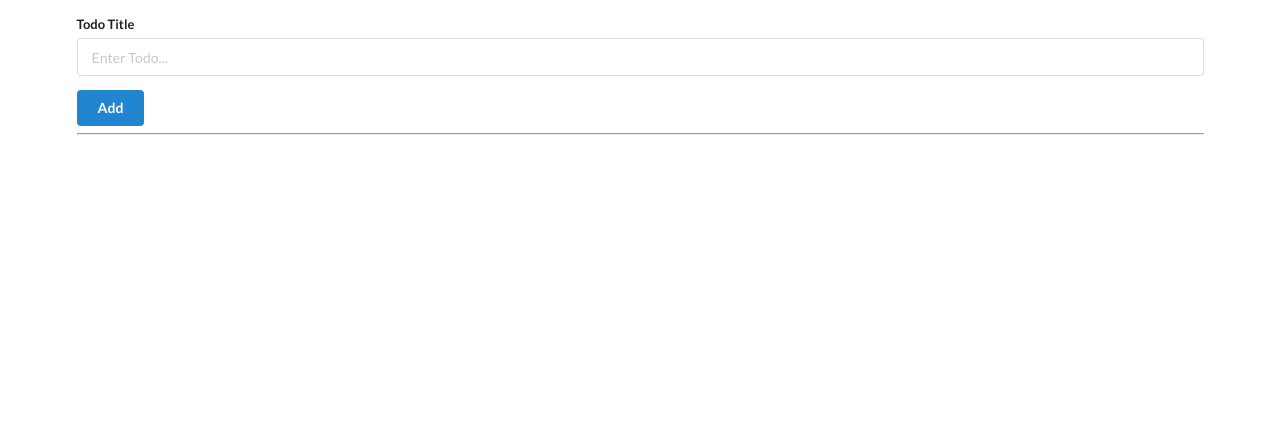
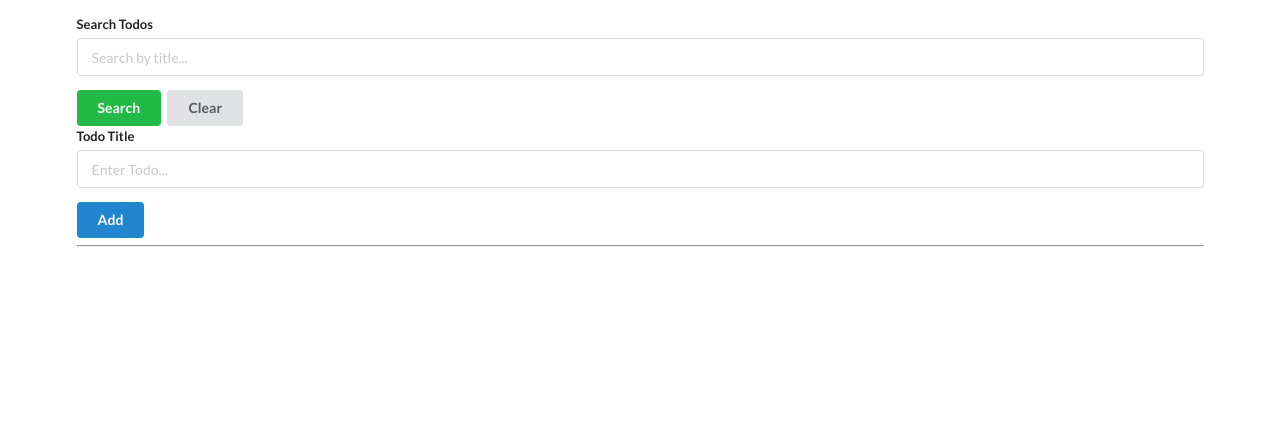
Before and after one commit to Jiackary/AWS_Module_6_assessment, a Flask app: template templates/base.html in a window 1280 px wide. Shown: the part 82-528 px from the top of the page. Run offline with Flask 3, Linux system fonts and the light colour scheme; the template is opened without the code that fills it, so the values that code supplies are empty.

Commit message:
Adds search bar functionality

```diff
--- a/app.py
+++ b/app.py
@@ -28,10 +28,16 @@ def home():
             todo.create_table(read_capacity_units=1, write_capacity_units=1, wait=True)
             print("Table created successfully")
 
+        search_query = request.args.get('search', '').strip()
         todo_list = list(todo.scan())
+
+
+        if search_query:
+            todo_list = [t for t in todo_list if search_query.lower() in t.title.lower()]
+
         response = s3_client.get_object(Bucket=bucket, Key="base.html")
         html_template = response['Body'].read().decode('utf-8')
-        return render_template_string(html_template, todo_list=todo_list)
+        return render_template_string(html_template, todo_list=todo_list, search_query=search_query)
     except Exception as e:
         print(f"Error: {e}")
         return f"Error: {e}", 500
--- a/templates/base.html
+++ b/templates/base.html
@@ -1,19 +1,23 @@
 <!DOCTYPE html>
 <html lang="en">
-
 <head>
     <meta charset="UTF-8">
     <meta name="viewport" content="width=device-width, initial-scale=1.0">
     <title>Todo App</title>
-
     <link rel="stylesheet" href="https://cdn.jsdelivr.net/npm/semantic-ui@2.4.2/dist/semantic.min.css">
     <script src="https://cdn.jsdelivr.net/npm/semantic-ui@2.4.2/dist/semantic.min.js"></script>
 </head>
-
 <body>
     <div style="margin-top: 50px;" class="ui container">
         <h1 class="ui center aligned header">To Do App</h1>
-
+        <form class="ui form" action="/" method="get">
+            <div class="field">
+                <label>Search Todos</label>
+                <input type="text" name="search" placeholder="Search by title..." value="{{ search_query or '' }}">
+            </div>
+            <button class="ui green button" type="submit">Search</button>
+            <a class="ui button" href="/">Clear</a>
+        </form>
         <form class="ui form" action="/add" method="post">
             <div class="field">
                 <label>Todo Title</label>
@@ -21,24 +25,19 @@
             </div>
             <button class="ui blue button" type="submit">Add</button>
         </form>
-
         <hr>
-
         {% for todo in todo_list %}
         <div class="ui segment">
             <p class="ui big header">{{todo.id }} | {{ todo.title }}</p>
-
             {% if todo.complete == False %}
             <span class="ui gray label">Not Complete</span>
             {% else %}
             <span class="ui green label">Completed</span>
             {% endif %}
-
             <a class="ui blue button" href="/update/{{ todo.id }}">Update</a>
             <a class="ui red button" href="/delete/{{ todo.id }}">Delete</a>
         </div>
         {% endfor %}
     </div>
 </body>
-
 </html>
```
